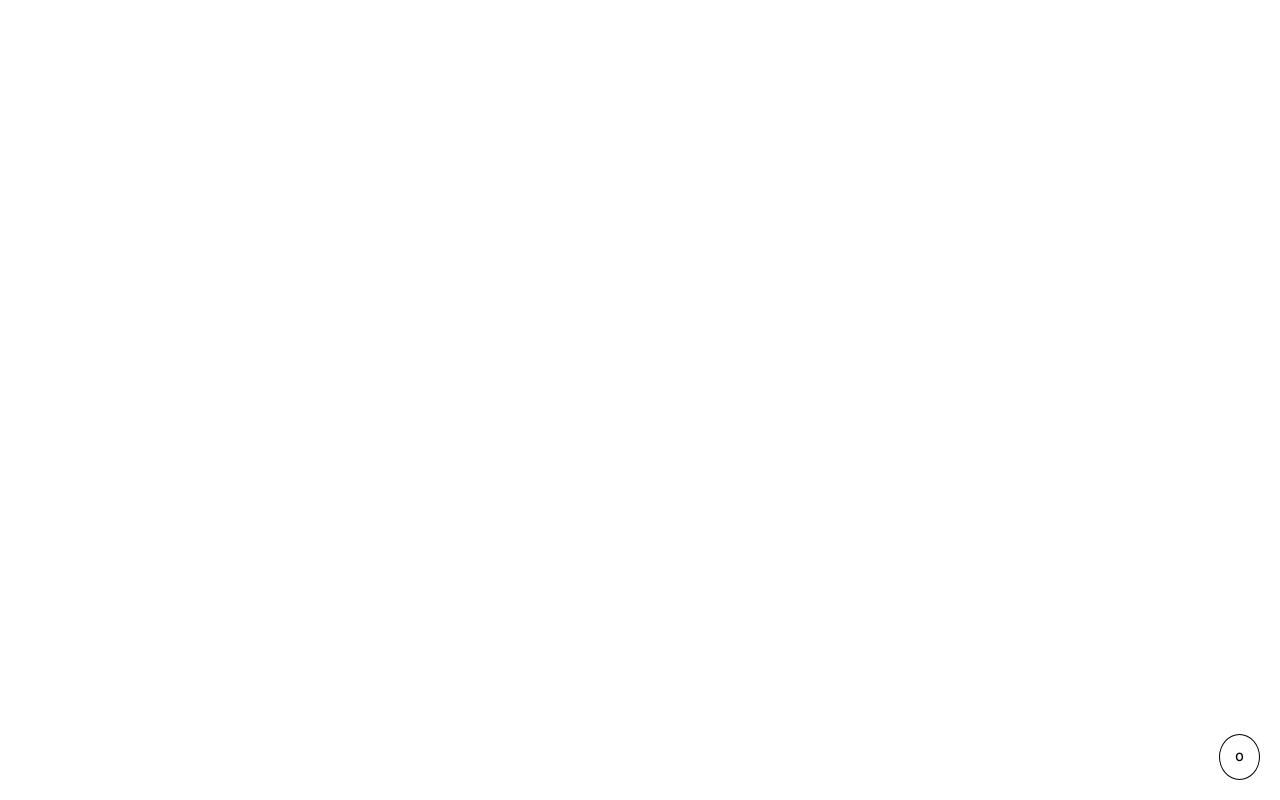
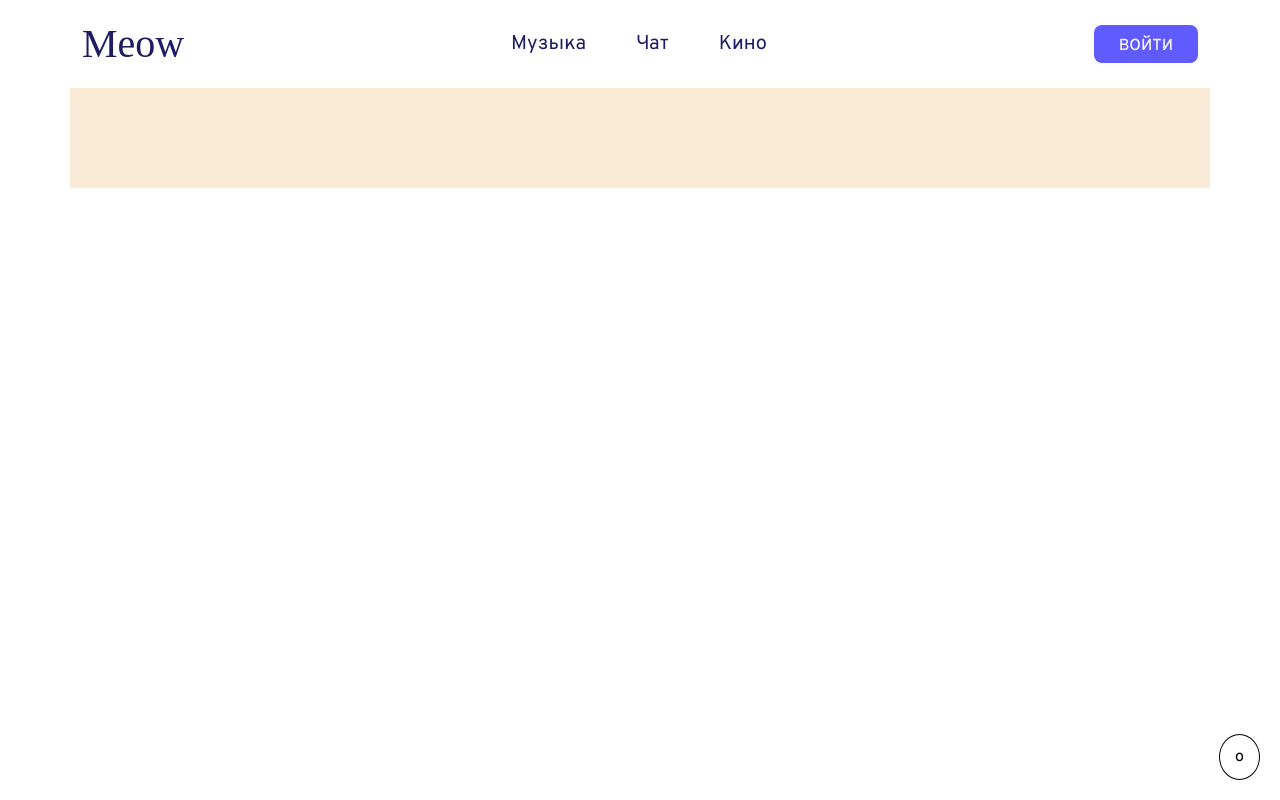
Before and after one commit to diasgalymbek47/meow, a Vue app: page /music in a window 1280 px wide. Before the commit this address had no page. Built offline with nearby package versions, Linux system fonts and the light colour scheme; a web font is replaced by a local one.

Commit message:
Sliyanie

```diff
--- a/src/components/HeaderHomeNavbar.vue
+++ b/src/components/HeaderHomeNavbar.vue
@@ -1,12 +1,11 @@
 <script setup>
-
 </script>
 
 <template>
   <nav class="nav">
     <ul class="nav_menu d-flex align-items-center">
       <li class="nav_item">
-        <RouterLink class="nav_link" to="/">Музыка</RouterLink>
+        <RouterLink class="nav_link" to="/Music">Музыка</RouterLink>
       </li>
       <li class="nav_item">
         <RouterLink class="nav_link" to="/">Чат</RouterLink>
--- a/src/router/index.js
+++ b/src/router/index.js
@@ -12,6 +12,11 @@ const router = createRouter({
       path: '/auth',
       name: 'Auth',
       component: () => import('@/views/AuthView.vue')
+    },
+    {
+      path: '/music',
+      name: 'Music',
+      component: () => import('@/views/MusicView.vue')
     }
   ],
 })
--- a/src/views/HomeView.vue
+++ b/src/views/HomeView.vue
@@ -8,8 +8,7 @@ import StartButton from "@/components/StartButton.vue";
 <template>
   <div class="wrap d-flex flex-column flex-grow-1">
     <HeaderHome/>
-    <div
-        class="container content flex-grow-1 d-flex flex-column align-items-center justify-content-center">
+    <div class="container content flex-grow-1 d-flex flex-column align-items-center justify-content-center">
       <div class="d-flex flex-column align-items-center justify-content-center mb-5">
         <Welcome/>
         <h2 class="content_title">
--- /dev/null
+++ b/src/views/MusicView.vue
@@ -0,0 +1,19 @@
+<script setup>
+import HeaderHome from '@/components/HeaderHome.vue';
+</script>
+
+<template>
+    <div class="wrap d-flex flex-column flex-grow-1">
+        <HeaderHome/>
+        <div class="container content">
+
+        </div>
+    </div>
+</template>
+
+<style scoped>
+.content {
+    background: antiquewhite;
+    height: 100px;
+}
+</style>
```
